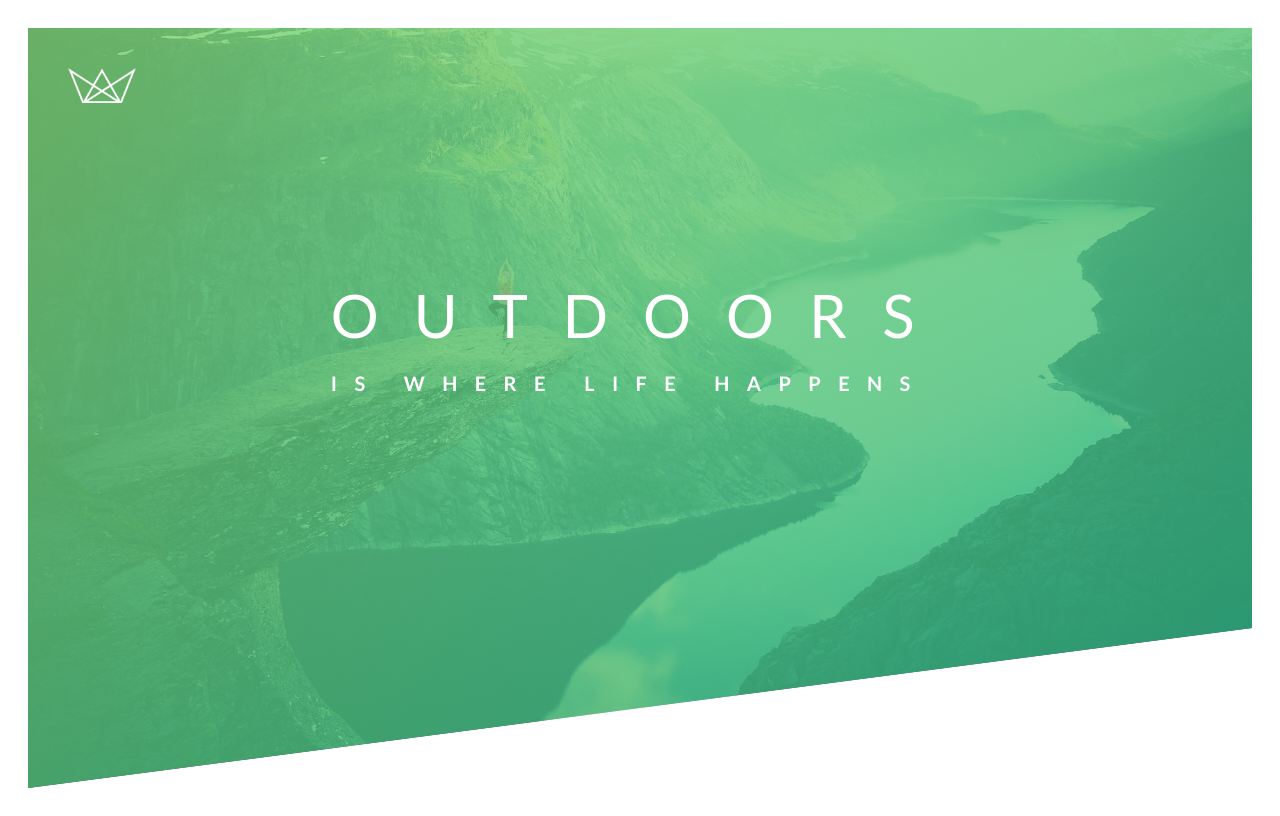
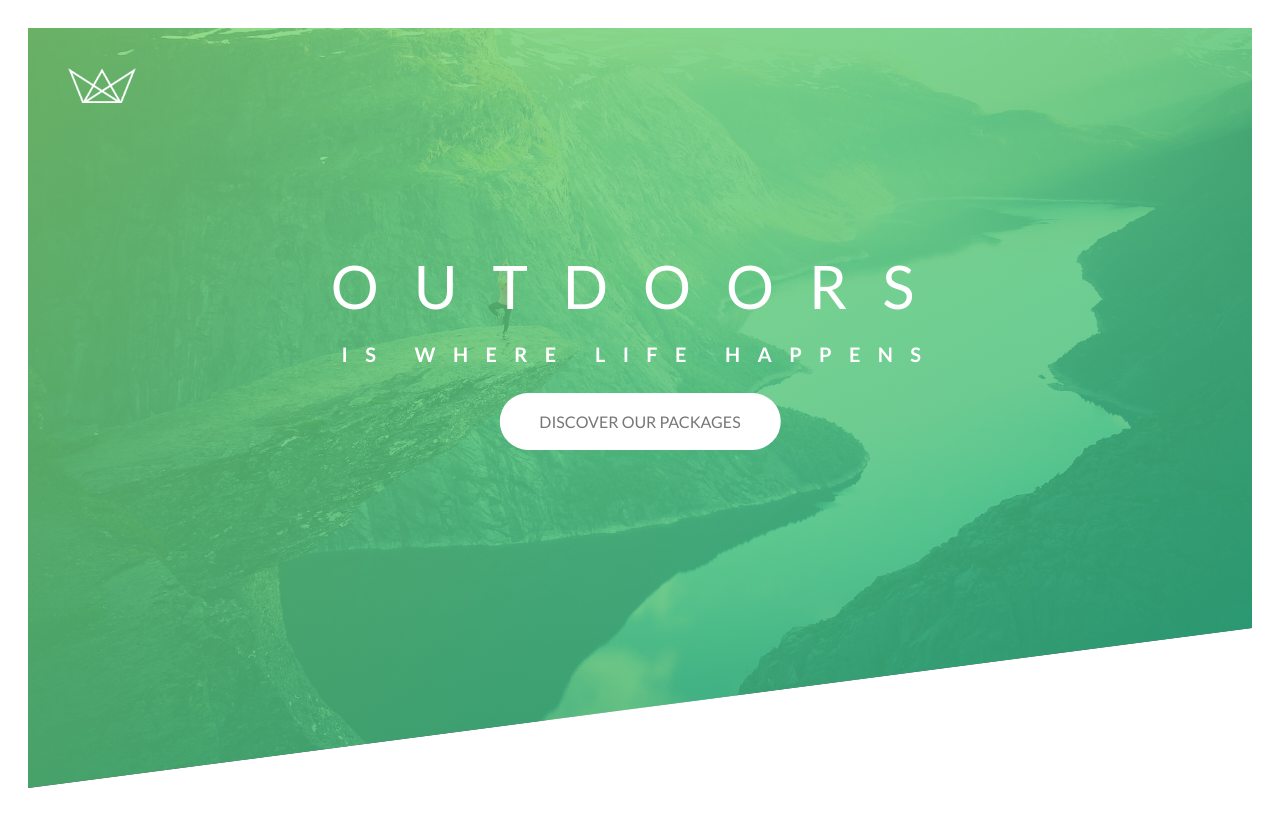
Before and after one commit to hadimir22/Tour-Site, a React (Create React App) app: page / in a window 1280 px wide. Built offline with nearby package versions, Linux system fonts and the light colour scheme.

Commit message:
readme cleared

```diff
--- a/src/screens/index.js
+++ b/src/screens/index.js
@@ -1,5 +1,5 @@
 import React, { Component } from "react";
-import styled, { keyframes } from "styled-components";
+import styled, { keyframes, css } from "styled-components";
 import Logo from "../assets/img/logo-white.png";
 import Hero from "../assets/img/hero.jpg";
 
@@ -28,6 +28,7 @@ const TextDiv = styled.div`
   top: 40%;
   left: 50%;
   transform: translate(-50%, -50%);
+  text-align: center;
 `;
 
 const LogoImage = styled.img`
@@ -68,6 +69,18 @@ const MoveInRight = keyframes`
     transform: translateX(0)}
 `;
 
+const MoveUp = keyframes`
+  0% {
+    opacity: 0 ;
+    transform: translateY(30px)
+  }
+
+
+  100% {
+    opacity:1 ;
+    transform: translateY(0)}
+`;
+
 const HeadingPrimaryMain = styled.span`
   display: block;
   font-size: 60px;
@@ -89,6 +102,40 @@ const HeadingPrimarySub = styled.span`
   animation: ${MoveInRight} 1s ease-out;
 `;
 
+const Button = styled.a`
+  text-transform: uppercase;
+  text-decoration: none;
+  padding: 15px 40px;
+  display: inline-block;
+  border-radius: 100px;
+  background-color: ${props => (props.white ? "#fff" : "white")};
+  color: ${props => (props.white ? "#777" : "white")};
+  transition: all 0.2s;
+
+  ${props =>
+    props.animated &&
+    css`
+      animation: ${MoveUp} 0.5s ease-out 0.75;
+      animation-fill-mode: backwards;
+    `};
+
+  :link {
+  }
+
+  :visited {
+  }
+
+  :hover {
+    transform: translateY(-3px);
+    box-shadow: 0 10px 20px rgba(0, 0, 0, 0.2);
+  }
+
+  :active {
+    transform: translateY(-1px);
+    box-shadow: 0 5px 10px rgba(0, 0, 0, 0.2);
+  }
+`;
+
 export default class Main extends Component {
   render() {
     return (
@@ -106,6 +153,9 @@ export default class Main extends Component {
                 is where life happens
               </HeadingPrimarySub>
             </HeadingPrimary>
+            <Button href="#" white animated>
+              Discover our packages
+            </Button>
           </TextDiv>
         </Header>
       </div>
```
Also changed, not shown: 1 other file (tests, documents, lock files or other folders).
